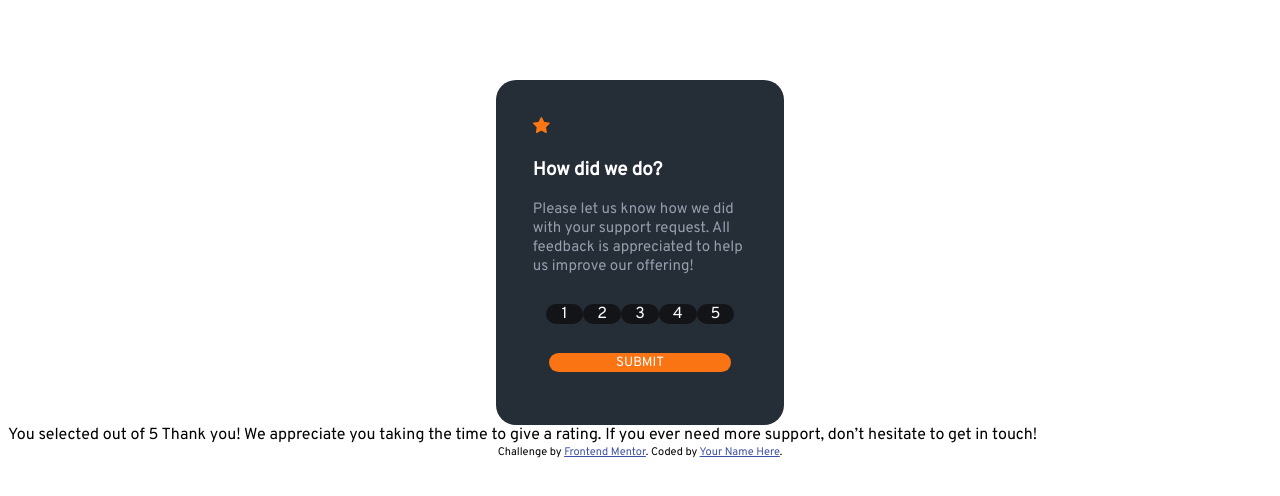
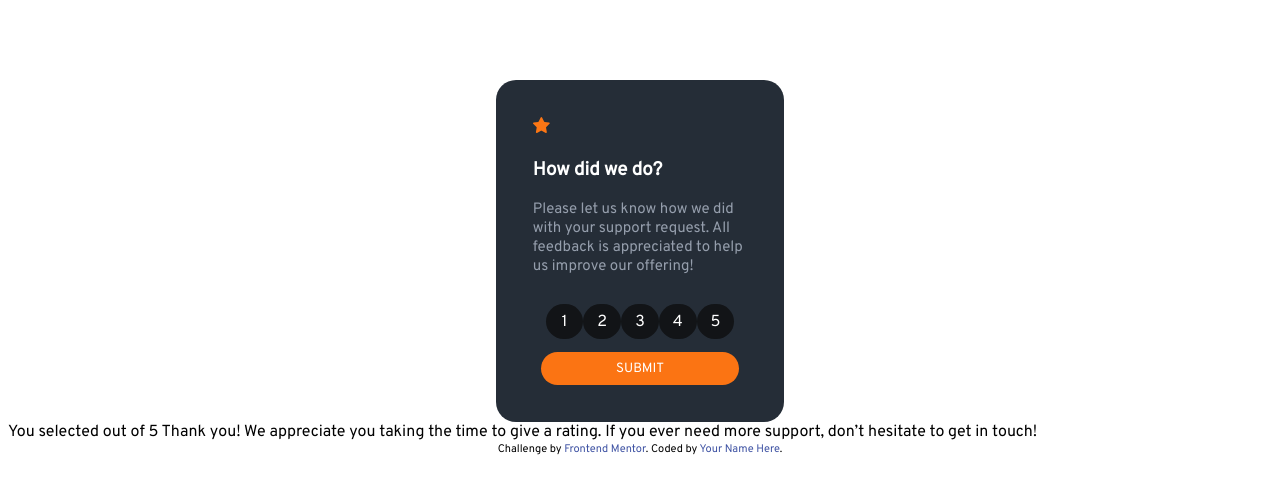
Before and after one commit to davidicabello/interactive-rating-component-main, a plain HTML site: page index.html in a window 1280 px wide. Drawn offline with Linux system fonts and the light colour scheme.

Commit message:
Update buttons
buttons lel

```diff
--- a/css/styles.css
+++ b/css/styles.css
@@ -28,6 +28,11 @@ p {
     font-size: 15px;
 }
 
+a {
+    text-decoration: none;
+    justify-content: space-around;
+}
+
 .starDiv {
     background: grey;
     width: 1rem;
@@ -50,21 +55,27 @@ p {
 
 .scoresBtns {
     display: flex;
-    justify-content: center;
-    align-items: center;
-    justify-content: space-between;
+
     padding: 0.8rem;
+    text-decoration: none;
 }
 
 .btn-primary {
+    display: flex;
     width: 100px;
+    height: 35px;
     color: hsl(0, 0%, 100%);
     background: hsl(216, 12%, 8%);
-    border-radius: 10px;
-    text-align: center;
+    border-radius: 50px;
+    justify-content: center;
+    align-items: center;
     cursor: pointer;
     outline: none;
     border: none;
+}
+
+.btn-primary:hover {
+    background: hsl(217, 12%, 63%);
 }
 
 .submitBtnDiv {
@@ -75,12 +86,23 @@ p {
 
 .submitBtn {
     color: hsl(0, 0%, 100%);
-    background-color: hsl(25, 97%, 53%);
-    border-radius: 10px;
+    background: hsl(25, 97%, 53%);
+    border-radius: 20px;
     width: 100%;
-    margin: 1rem 1rem;
+    margin: 0 0.5rem;
     text-decoration: none;
     cursor: pointer;
     outline: none;
     border: none;
+    padding: .5rem;
 }
+
+.submitBtn:hover {
+    background: hsl(0, 0%, 100%);
+    color: hsl(25, 97%, 53%);
+    ;
+}
+
+input[type="radio"] {
+    display: none;
+}
--- a/index.html
+++ b/index.html
@@ -26,13 +26,30 @@
           <p>Please let us know how we did with your support request. All feedback is appreciated
             to help us improve our offering!</p>
         </div>
+
         <div class="scoresBtns">
-          <a type="submit" class="btn-primary">1</a>
-          <a type="submit" class="btn-primary">2</a>
-          <a type="submit" class="btn-primary">3</a>
-          <a type="submit" class="btn-primary">4</a>
-          <a type="submit" class="btn-primary">5</a>
+          <div class="btn-primary">
+            <input type="radio" id="1" name="1" value="1">
+            <label for="1">1</label>
+          </div>
+          <div class="btn-primary">
+            <input type="radio" id="2" name="2" value="2">
+            <label for="2">2</label>
+          </div>
+          <div class="btn-primary">
+            <input type="radio" id="3" name="3" value="3">
+            <label for="3">3</label>
+          </div>
+          <div class="btn-primary">
+            <input type="radio" id="4" name="4" value="4">
+            <label for="4">4</label>
+          </div>
+          <div class="btn-primary">
+            <input type="radio" id="5" name="5" value="5">
+            <label for="5">5</label>
+          </div>
         </div>
+
         <div class="submitBtnDiv">
           <button class="submitBtn">SUBMIT</button>
         </div>
```
